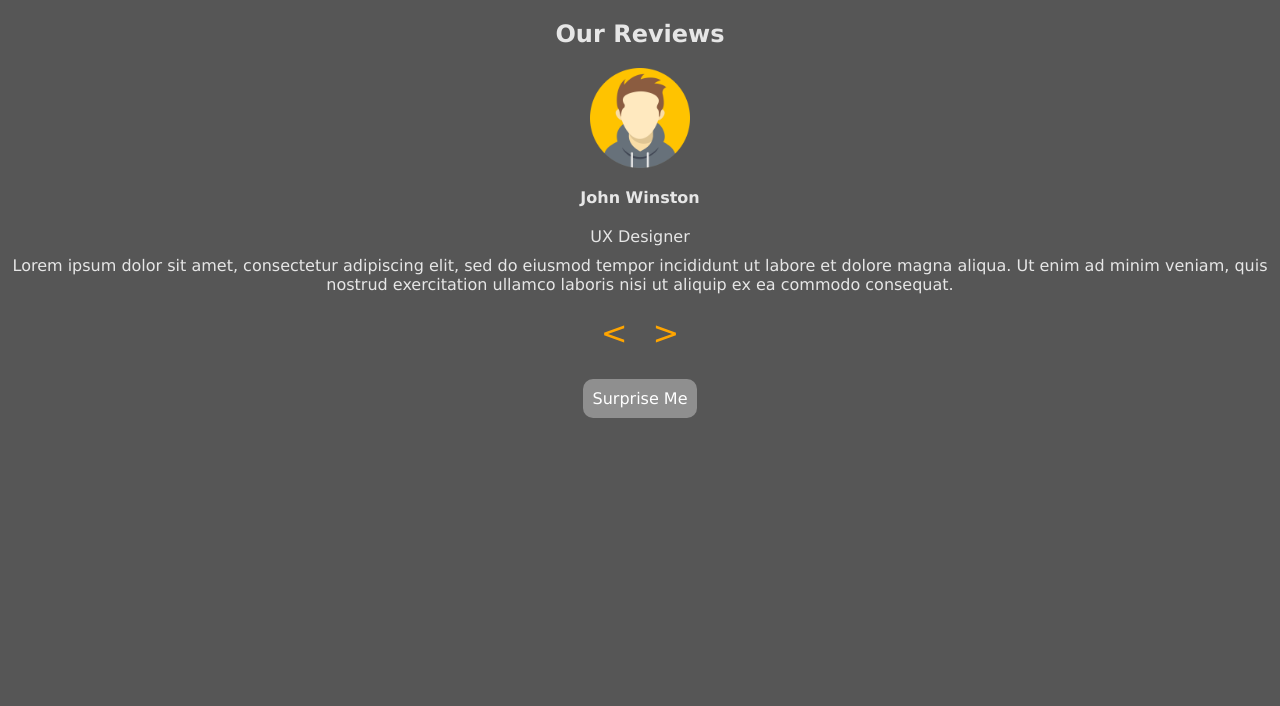
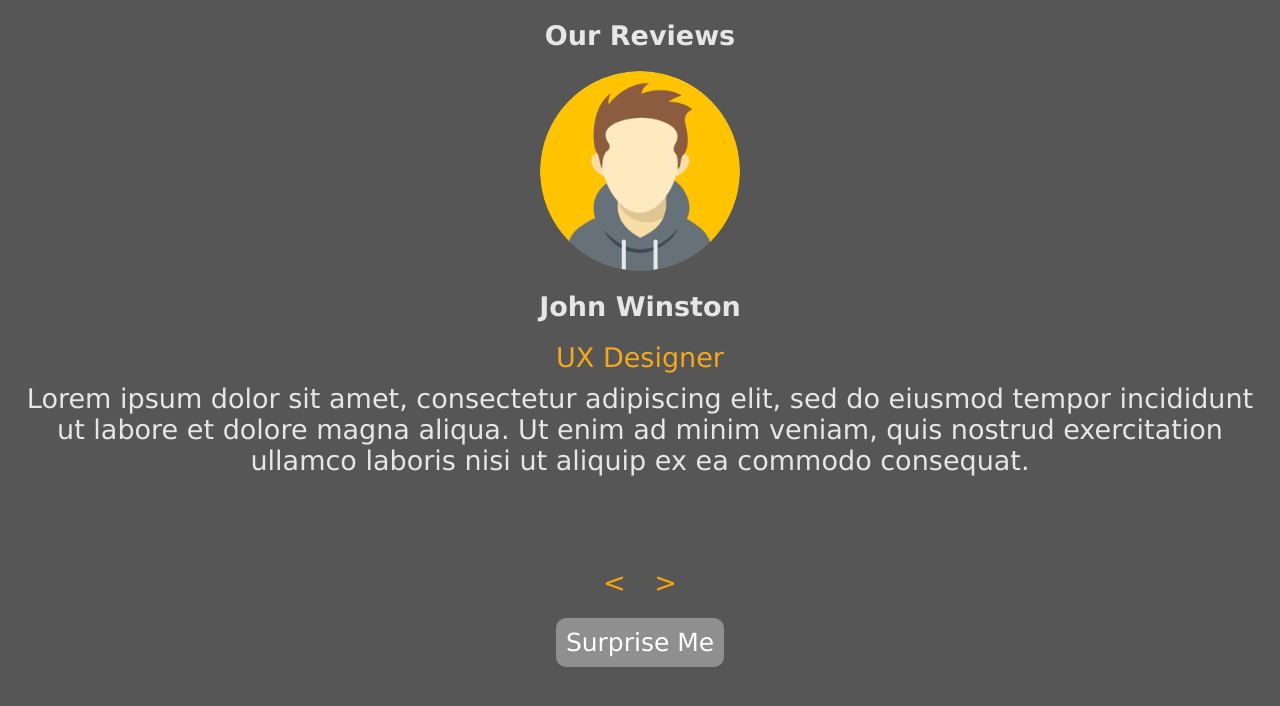
Before and after one commit to Billans99/JS-Reviews-2, a plain HTML site: page index.html in a window 1280 px wide. Drawn offline with Linux system fonts and the light colour scheme.

Commit message:
Changed images to be circle

```diff
--- a/styles.css
+++ b/styles.css
@@ -9,6 +9,7 @@
     box-sizing: border-box;
     font-family:Verdana, Geneva, Tahoma, sans-serif;
     background-color: var(--background);
+    font-size: 1.3rem;
 }
 
 body {
@@ -17,20 +18,20 @@ body {
     justify-content: center;
 }
 
-section {
-
-}
 
 h2 {
    margin: 20px auto;
    text-align: center;
    color: var(--lightgrey);
 }
+
+
 img {
     margin: 0 auto;
     display: block;
-    height: 100px;
-    width: auto;
+    height: 200px;
+    width: 200px;
+    border-radius: 50%;
 }
 
 #author {
@@ -39,10 +40,18 @@ img {
     color: var(--lightgrey);
 }
 
+#job {
+    color: rgb(244, 168, 26);
+}
+
 p {
     text-align: center;
     margin: 10px;
     color: var(--lightgrey);
+}
+
+#info {
+    height: 150px;
 }
 
 button {
@@ -66,7 +75,6 @@ button {
 .prev-btn {
     display: inline-block;
     margin: 0 auto;
-    border
 }
 
 .next-btn {
@@ -78,10 +86,10 @@ button {
     border-radius: 10px;
     margin: 40px auto;
     color: white;
-    font-size: 1rem;
+    font-size: 1.2rem;
     background: rgb(143, 143, 143);
 }
 
 button:active {
-
+    color: rgb(255, 229, 182);
 }
```
